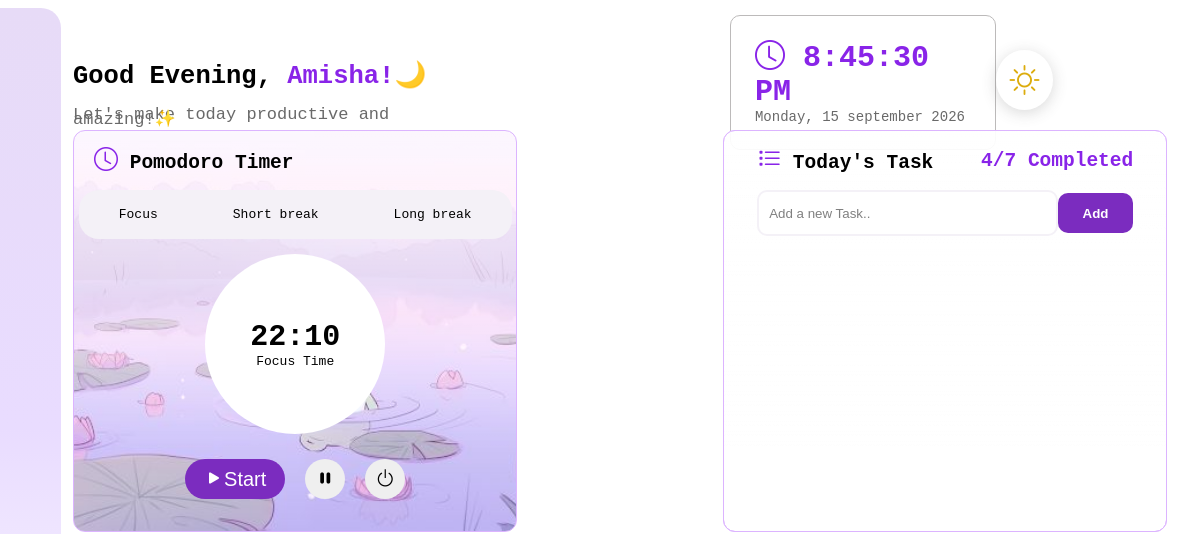
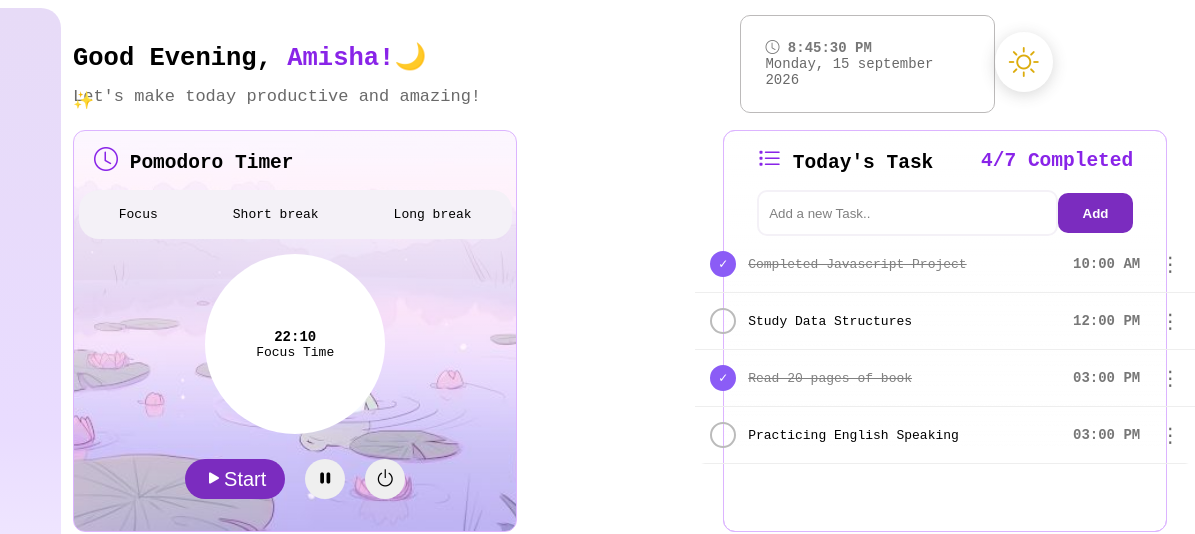
Before and after one commit to code-amisha/Midnight-Focus, a website: page index.html in a window 1280 px wide. Shown: the top 534 px of the page, 177-1372 px from the left, 1195 px wide, since content can reach past the window. Drawn offline with nearby package versions, Linux system fonts and the light colour scheme.

Commit message:
create task list interface

```diff
--- a/index.html
+++ b/index.html
@@ -74,11 +74,61 @@
     <span style="color:rgb(137, 36, 232);">
         4/7 Completed
     </span>
-</h2>
+       </h2>
         <div class="add_task">
             <input id ="btn1" type="text" placeholder="Add a new Task..">
             <input id = "btn2" type="button" value="Add">
         </div>
+    <div class="task-list">
+        <div class="task completed">
+            <div class="left">
+                <span class="circle checked">✓</span>
+                <span class="text">Completed Javascript Project</span>
+            </div>
+            <div class="right">
+               <span class="time">10:00 AM</span>
+               <button class="menu-btn">⋮</button>
+            </div>
+
+        </div>
+
+        <div class="task">
+            <div class="left">
+                <span class="circle"></span>
+                <span class="text">Study Data Structures</span>
+            </div>
+            <div class="right">
+                <span class="time">12:00 PM</span>
+                <button class="menu-btn">⋮</button>
+            </div>
+
+
+        </div>
+
+        <div class="task completed">
+            <div class="left">
+                <span class="circle checked">✓</span>
+                <span class="text">Read 20 pages of book</span>
+            </div>
+            <div class="right">
+                <span class="time">03:00 PM</span>
+                <button class="menu-btn">⋮</button>
+            </div>
+        </div>
+
+        <div class="task">
+            <div class="left">
+                <span class="circle"></span>
+                <span class="text">Practicing English Speaking</span>
+            </div>
+            <div class="right">
+                <span class="time">03:00 PM</span>
+                <button class="menu-btn">⋮</button>
+            </div>
+
+        </div>
+
+    </div>
      </section>
 </body>
 </html>
--- a/styles.css
+++ b/styles.css
@@ -337,3 +337,63 @@ background-position: center;
     color: white;
     font-weight: bold;
 }
+.task-list {
+    width: 500px;
+    border-radius: 10px;
+    overflow: hidden;
+}
+
+.task {
+    display: flex;
+    justify-content: space-between;
+    align-items: center;
+    padding: 15px;
+    border-bottom: 1px solid #eee;
+}
+
+.left {
+    display: flex;
+    align-items: center;
+    gap: 12px;
+}
+
+.circle {
+    width: 22px;
+    height: 22px;
+    border: 2px solid #bbb;
+    border-radius: 50%;
+    display: flex;
+    justify-content: center;
+    align-items: center;
+    font-size: 12px;
+}
+
+.checked {
+    background: #8b5cf6;
+    border-color: #8b5cf6;
+    color: white;
+}
+
+.completed .text {
+    text-decoration: line-through;
+    color: gray;
+}
+
+.time {
+    color: #777;
+    font-size: 14px;
+}
+.menu-btn{
+    background: transparent;
+    border: none;
+    outline: none;
+    cursor: pointer;
+    font-size: 20px;
+    color: #666;
+    padding: 0;
+}
+.right{
+    display: flex;
+    align-items: center;
+    gap: 20px;
+}
```
